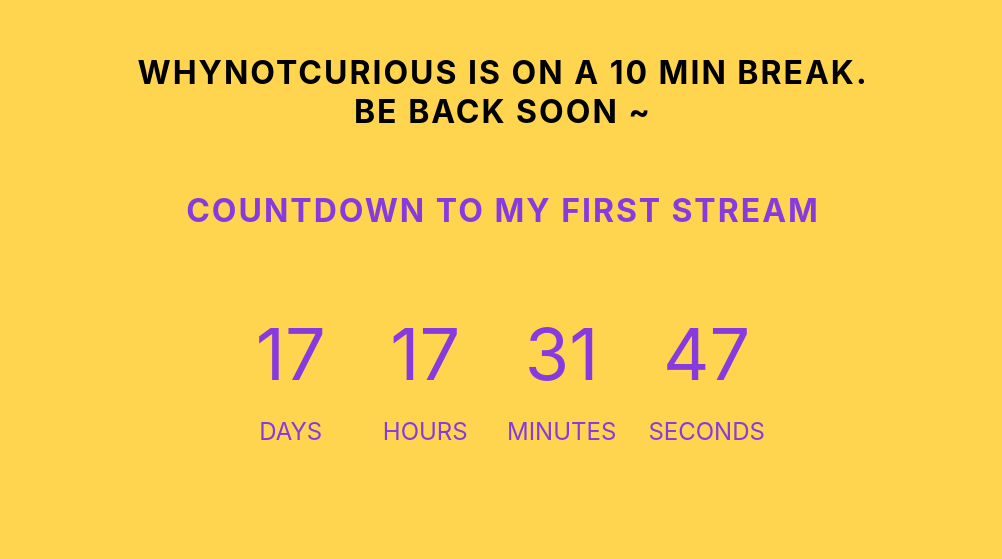
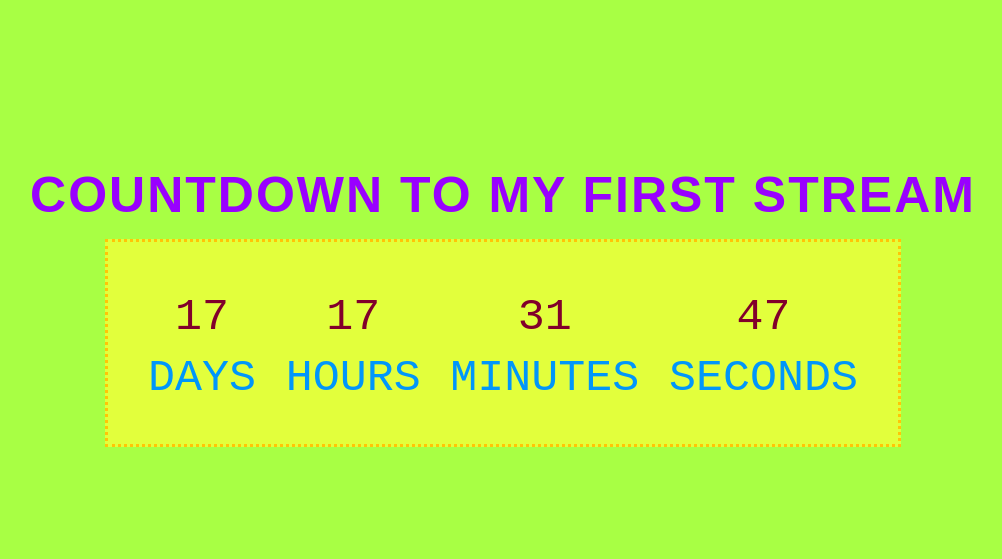
Before and after one commit to gerryjekova/streamtimer, a plain HTML site: page index.html in a window 1280 px wide. Shown: the part 101-660 px from the top of the page, without its empty margins (137-1139 px from the left). Drawn offline with Linux system fonts and the light colour scheme.

Commit message:
Add files via upload

```diff
--- a/index.html
+++ b/index.html
@@ -9,7 +9,7 @@
         * {
           box-sizing: border-box;
           margin: 0;
-          padding: 20px;
+          padding: 10px;
         }
 
         html, body {
@@ -20,24 +20,18 @@
 
         body {
           align-items: center;
-          background-color: #ffd54f;
+          text-align: center;
+          background-color: #a8ff44;
           display: flex;
-          font-family: -apple-system,
-            BlinkMacSystemFont,
-            "Segoe UI",
-            Roboto,
-            Oxygen-Sans,
-            Ubuntu,
-            Cantarell,
-            "Helvetica Neue",
-            sans-serif;
-            justify-content: center;
-            flex-direction: column;
-
+          font-family: "Courier New", Courier, monospace;
+          justify-content: center;
+          flex-direction: column;
         }
 
         .container {
-          color: #873bdf;
+          border-style: dotted;
+          border-color: #ffc506;
+          background-color: #e2ff3c;
           margin: 0 auto;
           text-align: center;
           display: flex;
@@ -47,26 +41,31 @@
         }
 
         h1 {
-          font-weight: bold;
+          color: #9900ff;
           letter-spacing: .125rem;
           text-transform: uppercase;
-          padding: 10px;
+          padding: 15px;
           text-align: center;
           width: 100%;
+          font-family: Copperplate, Papyrus, fantasy;
+          justify-content: center;
+          flex-direction: column;
+          font-size: 50px;
         }
 
         li {
           display: inline-block;
-          font-size: 1.5em;
+          font-size: 45px;
           list-style-type: none;
-          padding: 10px;
           text-transform: uppercase;
+          color: rgb(0, 150, 250);
         }
 
         li span {
           display: block;
-          font-size: 4.5rem;
           width: 100%;
+          color: rgb(129, 0, 43);
+          font-family: "Courier New", Courier, monospace;
         }
 
         .emoji {
@@ -81,15 +80,17 @@
 
         @media all and (max-width: 768px) {
           h1 {
-            font-size: calc(5rem * var(--smaller));
+           font-size: calc(4rem * var(--smaller));
+           justify-content: center;
+           flex-direction: column;
           }
 
           li {
-            font-size: calc(1.125rem * var(--smaller));
+            font-size: calc(1.9rem * var(--smaller));
           }
 
           li span {
-            font-size: calc(3.375rem * var(--smaller));
+            font-size: calc(3.5rem * var(--smaller));
           }
         }
         </style>
@@ -97,13 +98,11 @@
     <meta charset="UTF-8">
     <meta http-equiv="X-UA-Compatible" content="IE=edge">
     <meta name="viewport" content="width=device-width, initial-scale=1.0">
-    <title>Why Not Curious - Break</title>
+    <title>Why Not Curious - First Live</title>
 </head>
 <body>
-    <h1>WhyNotCurious is on a 10 min break. <br> Be back soon ~</h1>
-    <br>
-    <div class="container">
-        <h1 id="headline">Countdown to my first stream</h1>
+        <h1>Countdown to my first stream</h1>
+        <div class="container">
         <div id="countdown">
           <ul>
             <li><span id="days"></span>days</li>
@@ -118,7 +117,6 @@
           <span>🤡</span>
         </div>
       </div>
-    <p></p>
 
     <script>
 
```
